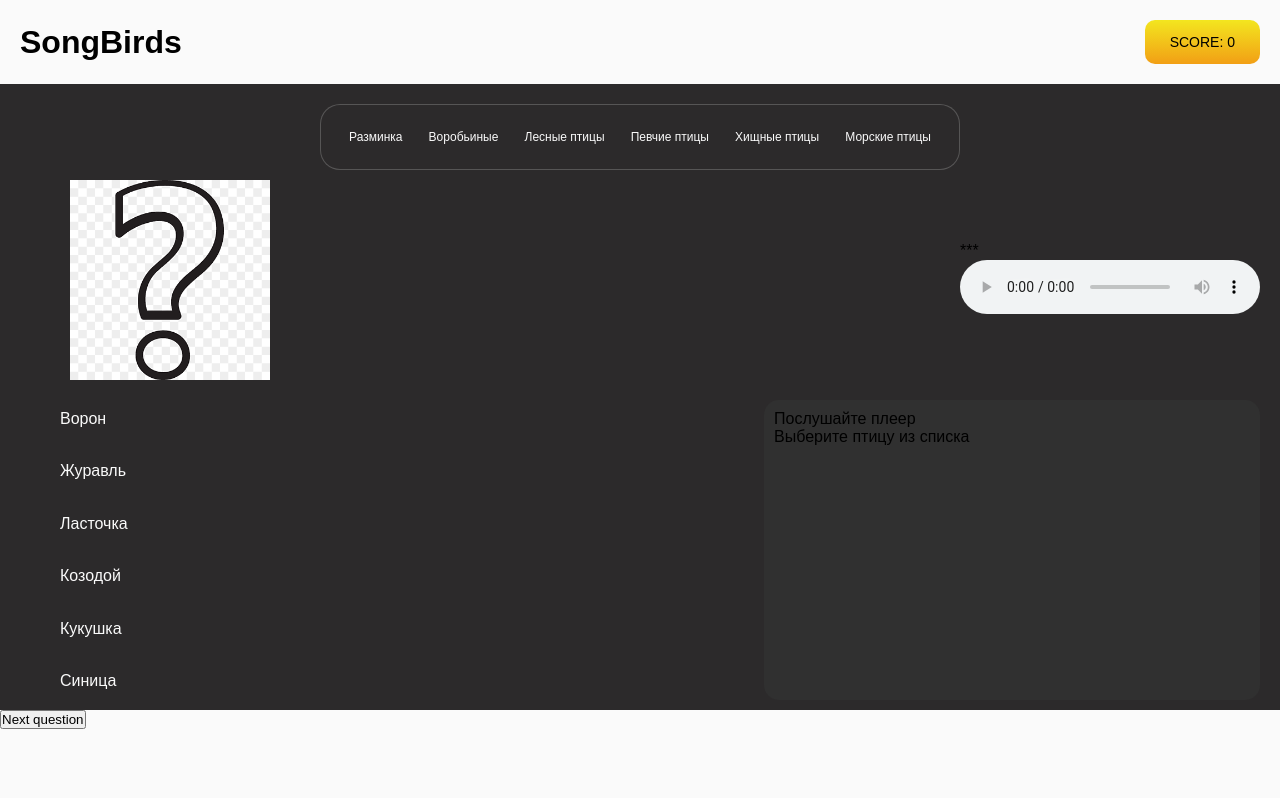
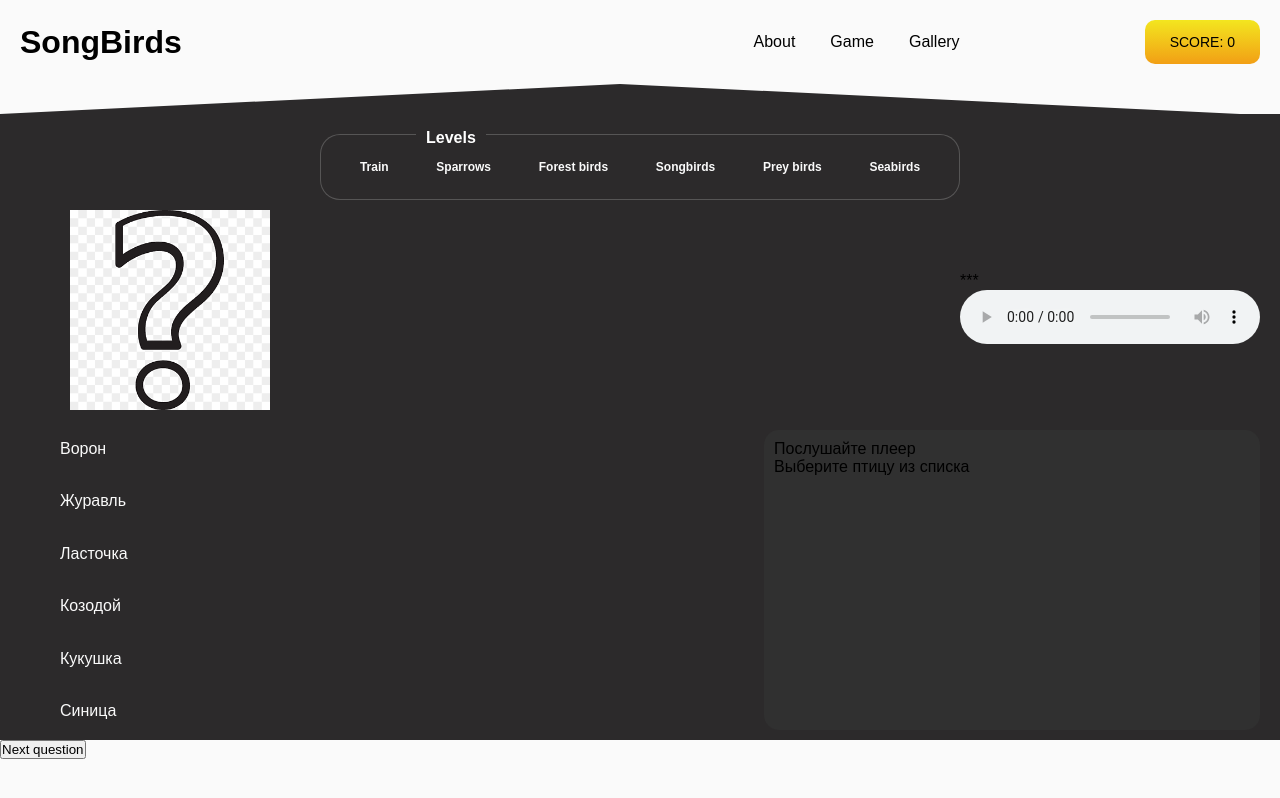
Before and after one commit to LineCoran/songbirds, a website built with webpack: page dist/index.html in a window 1280 px wide. Built offline with nearby package versions, Linux system fonts and the light colour scheme.

Commit message:
feat: build

```diff
--- a/dist/index.html
+++ b/dist/index.html
@@ -14,20 +14,29 @@
                     <div class="header__logo">
                         <h1 class="logo">SongBirds</h1>
                     </div>
-                    <div class="score">Score: <sapan id="score">0<span></div>
+                    <div class="header__widjet">
+                        <nav class="header__nav__list">
+                            <li class="header__nav__item">About</li>
+                            <li class="header__nav__item">Game</li>
+                            <li class="header__nav__item">Gallery</li>
+                        </nav>
+                        <div class="score">Score: <sapan id="score">0<span></div>
+                        </div>
                 </div>
             </header>
+            <div class="block"></div>
             <main class="main" id="main">
                 <div class="main__inner" id="main__inner">
                     <nav class="nav">
                         <ul class="nav__list">
-                            <li class="nav__item nav__item-active">Разминка</li>
-                            <li class="nav__item">Воробьиные</li>
-                            <li class="nav__item">Лесные птицы</li>
-                            <li class="nav__item">Певчие птицы</li>
-                            <li class="nav__item">Хищные птицы</li>
-                            <li class="nav__item">Морские птицы</li>
+                            <li class="nav__item nav__item-active"><b>Train</b></li>
+                            <li class="nav__item"><b>Sparrows</b></li>
+                            <li class="nav__item"><b>Forest birds</b></li>
+                            <li class="nav__item"><b>Songbirds</b></li>
+                            <li class="nav__item"><b>Prey birds</b></li>
+                            <li class="nav__item"><b>Seabirds</b></li>
                         </ul>
+                        <p class="nav__name">Levels</p>
                     </nav>
                 </div>
             </main>
```
Also changed, not shown: dist/bundle.js (+5 -5 lines).
